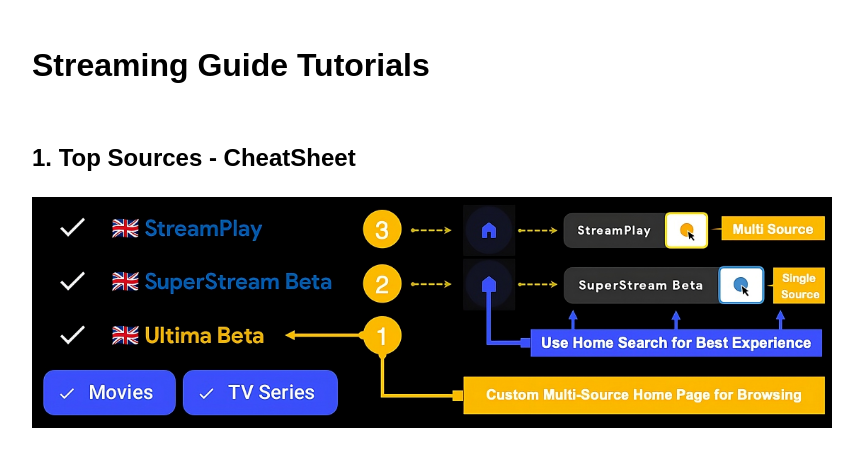
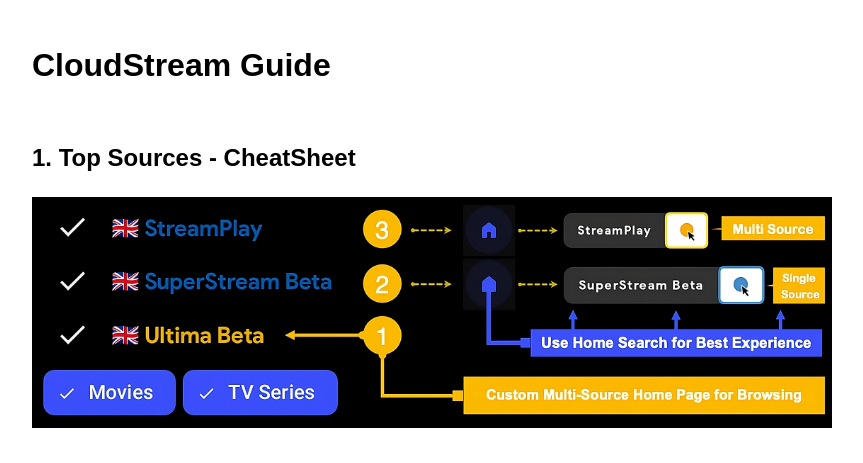
Before and after one commit to CtrlAltDelicious/StreamingGuide, a plain HTML site: page index.html in a window 1280 px wide. Shown: the top 463 px of the page, without its empty margins (208-1071 px from the left). Drawn offline with Linux system fonts and the light colour scheme.

Commit message:
Update index.html
Updated Page Title

```diff
--- a/index.html
+++ b/index.html
@@ -28,7 +28,7 @@
 </head>
 <body>
 
-    <h1>Streaming Guide Tutorials</h1>
+    <h1>CloudStream Guide</h1>
 
     <h2>1. Top Sources - CheatSheet</h2>
     <img src="media/1_Landing_Page_%26_Sources_Search_Upscaled.png" alt="Landing Page">
```
